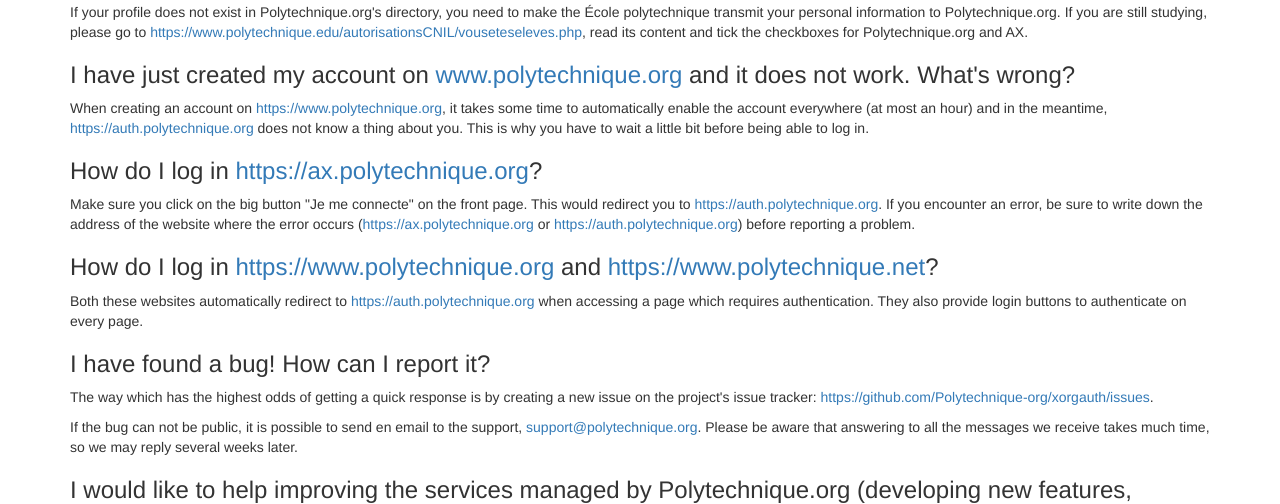
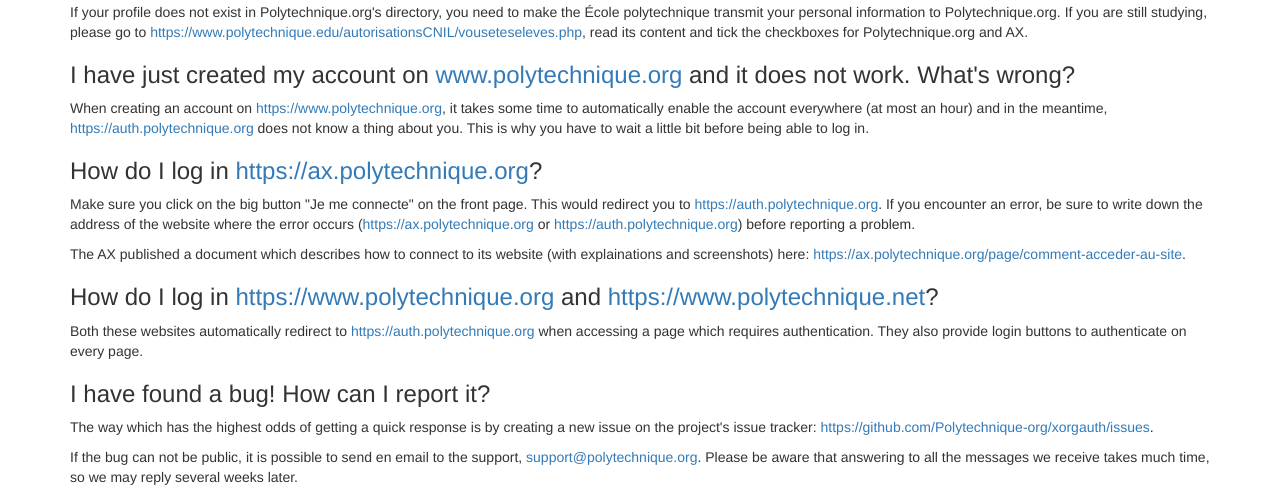
Before and after one commit to Polytechnique-org/xorgauth, a Django app: template xorgauth/templates/faq.html in a window 1280 px wide. Shown: the part 777-1281 px from the top of the page. Run offline with Django 3.2, Linux system fonts and the light colour scheme; the template is opened without the code that fills it, so the values that code supplies are empty; some libraries are stand-ins or nearby versions.

Commit message:
Add a link to AX's documentation in the FAQ
The AX published a helpful PDF. Give out users a chance to read it, as
some of them could find it useful.

```diff
--- a/xorgauth/templates/faq.html
+++ b/xorgauth/templates/faq.html
@@ -31,6 +31,8 @@
 <h3>{% blocktrans with ax_link='<a href="https://ax.polytechnique.org">https://ax.polytechnique.org</a>' %}How do I log in {{ ax_link }}?{% endblocktrans %}</h3>
 <p>{% blocktrans with ax_link='<a href="https://ax.polytechnique.org">https://ax.polytechnique.org</a>' auth_xorg_link='<a href="https://auth.polytechnique.org">https://auth.polytechnique.org</a>' %}Make sure you click on the big button "Je me connecte" on the front page. This would redirect you to {{ auth_xorg_link }}. If you encounter an error, be sure to write down the address of the website where the error occurs ({{ ax_link }} or {{ auth_xorg_link }}) before reporting a problem.{% endblocktrans %}</p>
 
+<p>{% blocktrans with ax_login_help_link='<a href="https://ax.polytechnique.org/page/comment-acceder-au-site">https://ax.polytechnique.org/page/comment-acceder-au-site</a>' %}The AX published a document which describes how to connect to its website (with explainations and screenshots) here: {{ ax_login_help_link }}.{% endblocktrans %}</p>
+
 <h3>{% blocktrans with xorg_link='<a href="https://www.polytechnique.org">https://www.polytechnique.org</a>' xnet_link='<a href="https://www.polytechnique.net">https://www.polytechnique.net</a>' %}How do I log in {{ xorg_link }} and {{ xnet_link }}?{% endblocktrans %}</h3>
 <p>{% blocktrans with auth_xorg_link='<a href="https://auth.polytechnique.org">https://auth.polytechnique.org</a>' %}Both these websites automatically redirect to {{ auth_xorg_link }} when accessing a page which requires authentication. They also provide login buttons to authenticate on every page.{% endblocktrans %}</p>
 
```
Also changed, not shown: xorgauth/locale/fr/LC_MESSAGES/django.po.
